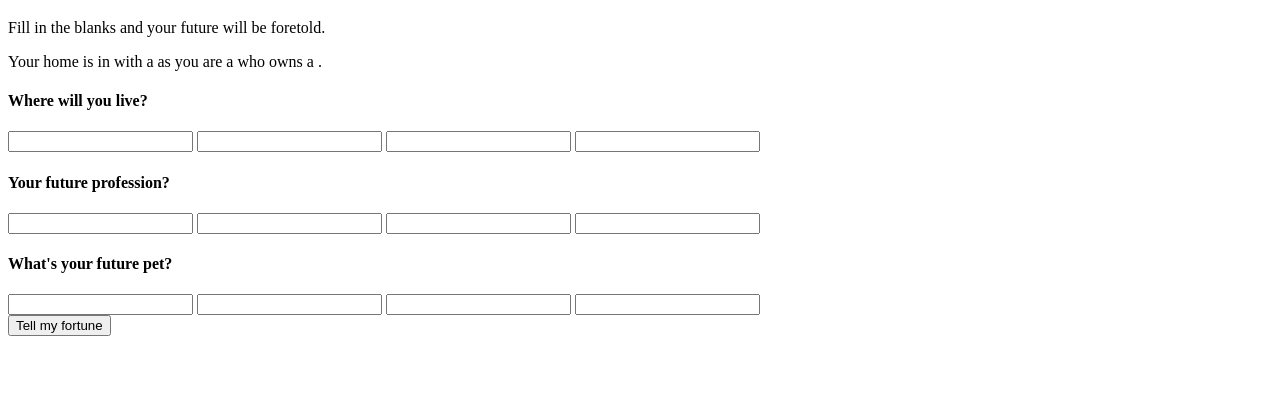
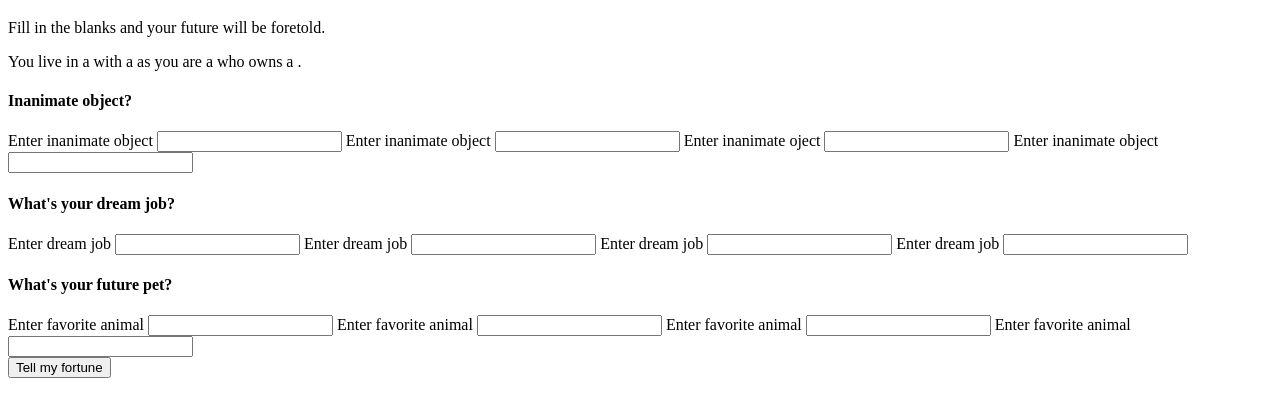
Before and after one commit to JavierGonzo78/MASH-game-Fall2021, a plain HTML site: page index.html in a window 1280 px wide. Shown: the part 61-478 px from the top of the page. Drawn offline with Linux system fonts and the light colour scheme.

Commit message:
Update index.html

```diff
--- a/index.html
+++ b/index.html
@@ -17,29 +17,29 @@
     <p class="description">Fill in the blanks and your future will be foretold.</p>
     <form action="" method="post" id="mash">
       <div id="answers" class="hide">
-        <p>Your home is in <span id="answer_1"></span> with a <span id="answer_3"></span> as you are a <span id="answer_2"></span> who owns a <span id="home"></span>.
+        <p>You live in a <span id="answer_1"></span> with a <span id="answer_3"></span> as you are a <span id="answer_2"></span> who owns a <span id="home"></span>.
       </div>
       <div class="bucket">
         <div class="choice-bucket">
-          <h4 class="highlight">Where will you live?</h4>
-          <input name="answer_1[]">
-          <input name="answer_1[]">
-          <input name="answer_1[]">
-          <input name="answer_1[]">
+          <h4 class="highlight">Inanimate object?</h4>
+           <label for="formAnswer1">Enter inanimate object</label> <input name="answer_1[]">
+           <label for="formAnswer1">Enter inanimate object</label> <input name="answer_1[]">
+           <label for="formAnswer1">Enter inanimate oject</label> <input name="answer_1[]">
+           <label for="formAnswer1">Enter inanimate object</label> <input name="answer_1[]">
         </div>
         <div class="choice-bucket">
-          <h4 class="highlight">Your future profession?</h4>
-          <input name="answer_2[]">
-          <input name="answer_2[]">
-          <input name="answer_2[]">
-          <input name="answer_2[]">
+          <h4 class="highlight"> What's your dream job?</h4>
+          <label for="formAnswer2">Enter dream job</label> <input name="answer_2[]">
+          <label for="formAnswer2">Enter dream job</label> <input name="answer_2[]">
+          <label for="formAnswer2">Enter dream job</label> <input name="answer_2[]">
+          <label for="formAnswer2">Enter dream job</label> <input name="answer_2[]">
         </div>
         <div class="choice-bucket">
           <h4 class="highlight">What's your future pet?</h4>
-          <input name="answer_3[]">
-          <input name="answer_3[]">
-          <input name="answer_3[]">
-          <input name="answer_3[]">
+          <label for="formAnswer3">Enter favorite animal</label> <input name="answer_3[]">
+          <label for="formAnswer3">Enter favorite animal</label> <input name="answer_3[]">
+          <label for="formAnswer3">Enter favorite animal</label> <input name="answer_3[]">
+          <label for="formAnswer3">Enter favorite animal</label> <input name="answer_3[]">
         </div>
       </div>
       <button type="submit" class="button-submit">Tell my fortune</button>
```
